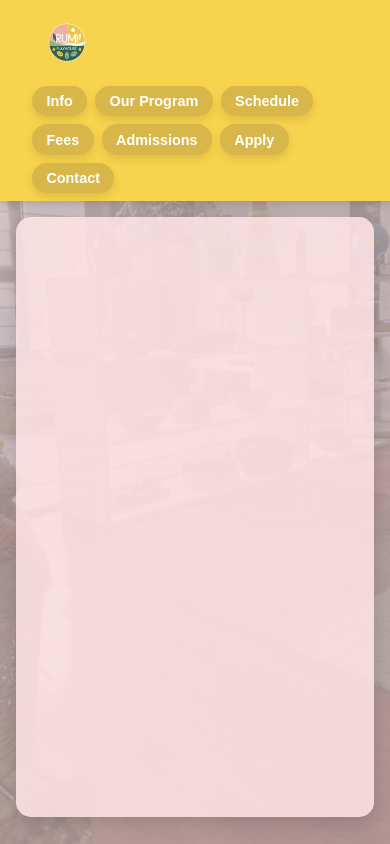
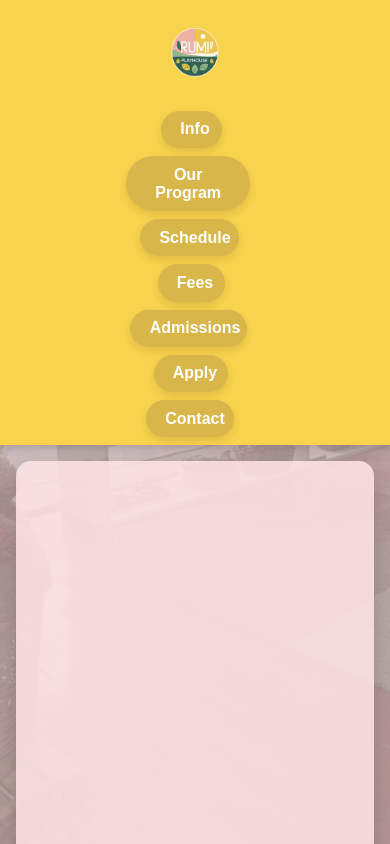
Before and after one commit to SaadiqahHendricks/RumiPlayHouse, a plain HTML site: page index.html in a window 390 px wide. Drawn offline with Linux system fonts and the light colour scheme.

Commit message:
Update styles.css

```diff
--- a/styles.css
+++ b/styles.css
@@ -25,16 +25,17 @@ header {
   top: 0;
   z-index: 10;
   box-shadow: 0 3px 8px rgb(0 0 0 / 0.15);
+  flex-wrap: wrap;
 }
-@media (min-width: 900px) {
-  .logo {
-    height: 180px;
-  }
+.logo {
+  height: 140px;
+  width: auto;
 }
 nav ul {
   list-style: none;
   display: flex;
   gap: 1em;
+  flex-wrap: wrap;
 }
 nav li {
   list-style: none;
@@ -95,7 +96,7 @@ nav li {
 #overlay {
   position: fixed;
   inset: 0;
-  background: rgba(255 228 231 / 0.6); /* soft pink */
+  background: rgba(255 228 231 / 0.6);
   z-index: -1;
 }
 
@@ -154,46 +155,66 @@ nav li {
 .content-section h2 {
   color: #f3b543;
   margin-bottom: 1rem;
+  font-size: 1.8rem;
 }
-
 .content-section ul {
   list-style: disc inside;
   margin-top: 0.5rem;
   margin-bottom: 1rem;
 }
-
 a {
   color: #efa9a4;
   text-decoration: underline;
 }
-
 a:hover {
   color: #f3b543;
 }
 
-/* Responsive */
+/* ✅ Mobile Optimizations */
 @media (max-width: 600px) {
   #main-container {
     margin: 1rem;
     padding: 1rem 1.2rem 2rem;
   }
+
   header {
-    flex-wrap: wrap;
+    flex-direction: column;
+    align-items: center;
   }
+
   .logo {
-    height: 70px;
-    margin-bottom: 0.5rem;
+    height: 90px;
+    margin-bottom: 0.8rem;
   }
+
   nav ul {
-    flex-wrap: wrap;
+    flex-direction: column;
+    align-items: center;
     gap: 0.5rem;
   }
+
   .menu-btn {
-    font-size: 0.9rem;
-    padding: 0.5em 1em;
+    font-size: 1rem;
+    padding: 0.6em 1.2em;
+    width: 90%;
+    max-width: 300px;
   }
+
   #welcome-container {
     font-size: 2rem;
     margin-bottom: 2rem;
   }
+
+  .content-section {
+    padding: 1rem;
+  }
+
+  .content-section h2 {
+    font-size: 1.4rem;
+  }
+
+  .content-section p,
+  .content-section li {
+    font-size: 1rem;
+  }
 }
```
